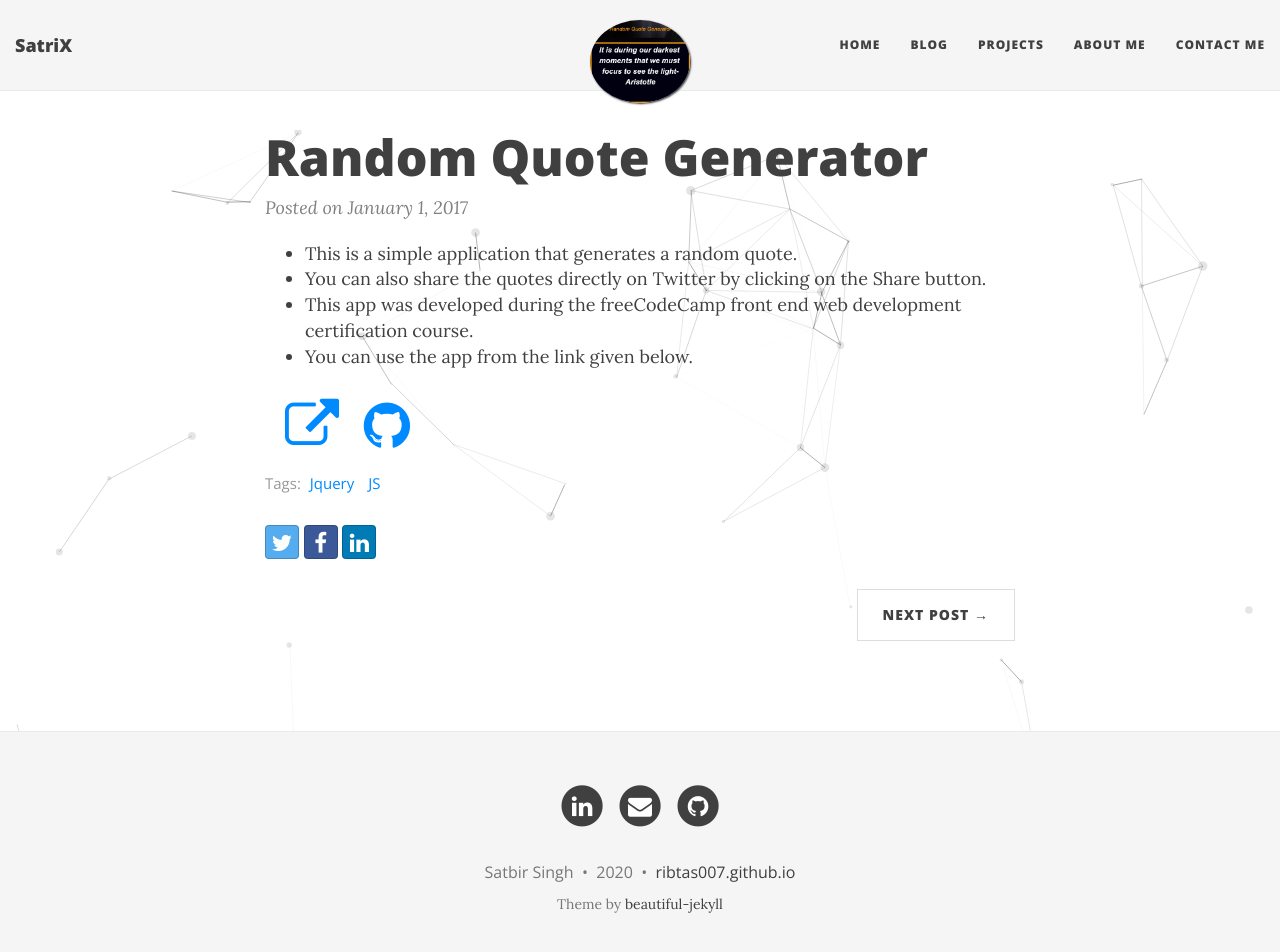
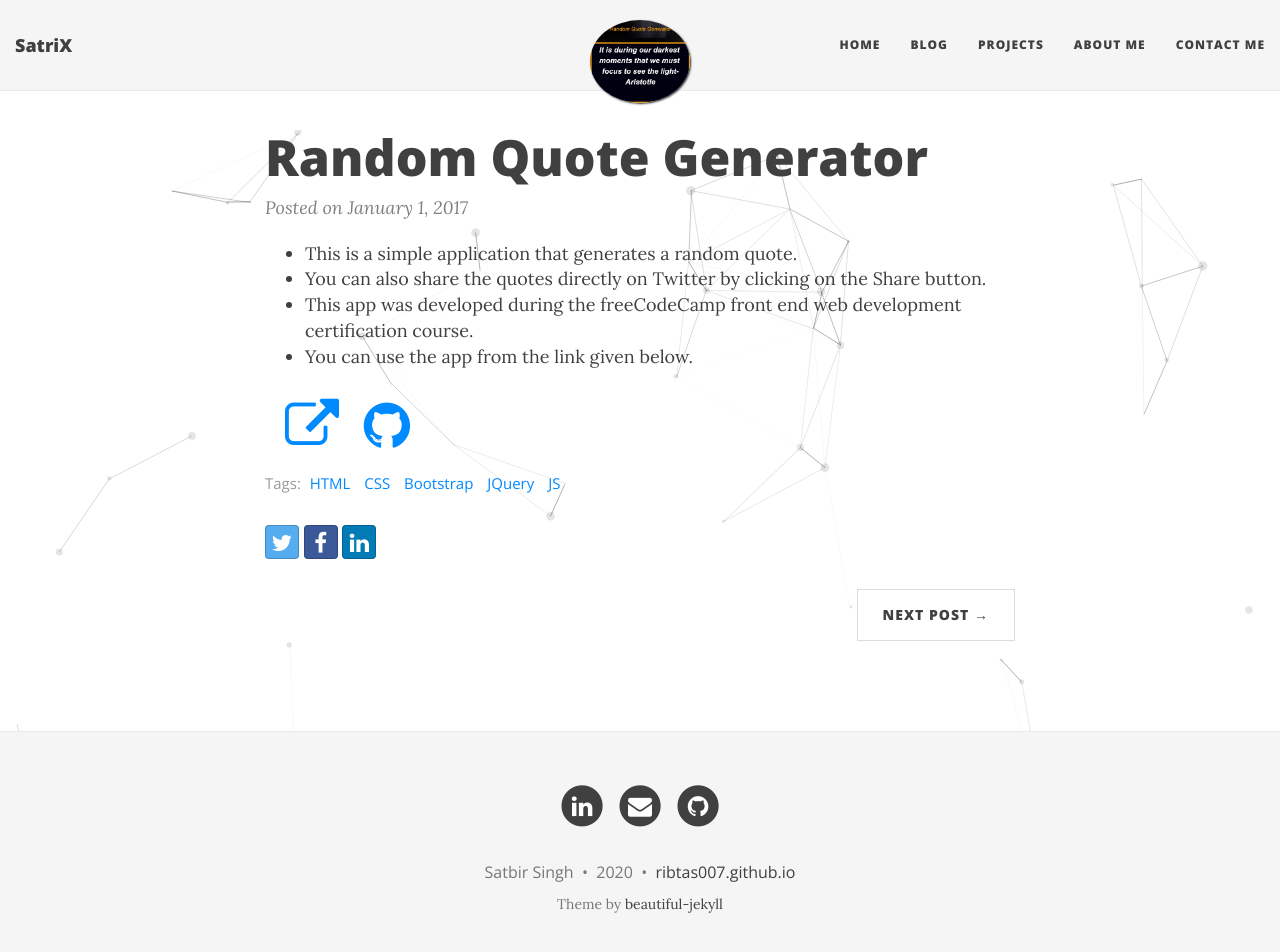
Before and after one commit to RIBTAS007/Ribtas007.github.io, a Jekyll site: the page built from _posts/2017-01-01-Random-quote-generator.md, in a window 1280 px wide and 971 px high. Shown: the top 952 px of the window. Built offline with Jekyll 4.4.1, drawn with Linux system fonts in a browser that asks for light colours; nearby versions of some CDN libraries; comment, search, counter and statistics services are not loaded.

Commit message:
Update 2017-01-01-Random-quote-generator.md

```diff
--- a/_posts/2017-01-01-Random-quote-generator.md
+++ b/_posts/2017-01-01-Random-quote-generator.md
@@ -2,7 +2,7 @@
 title: "Random Quote Generator"
 start: 2017-01-01
 categories: project
-tags: [Jquery, JS]
+tags: [HTML ,CSS, Bootstrap, JQuery, JS]
 code: https://github.com/RIBTAS007/random-quote-generator-app
 demo: https://ribtas007.github.io/random-quote-generator-app/
 image: /img/project-imgs/Random quote generator.jpg
```
